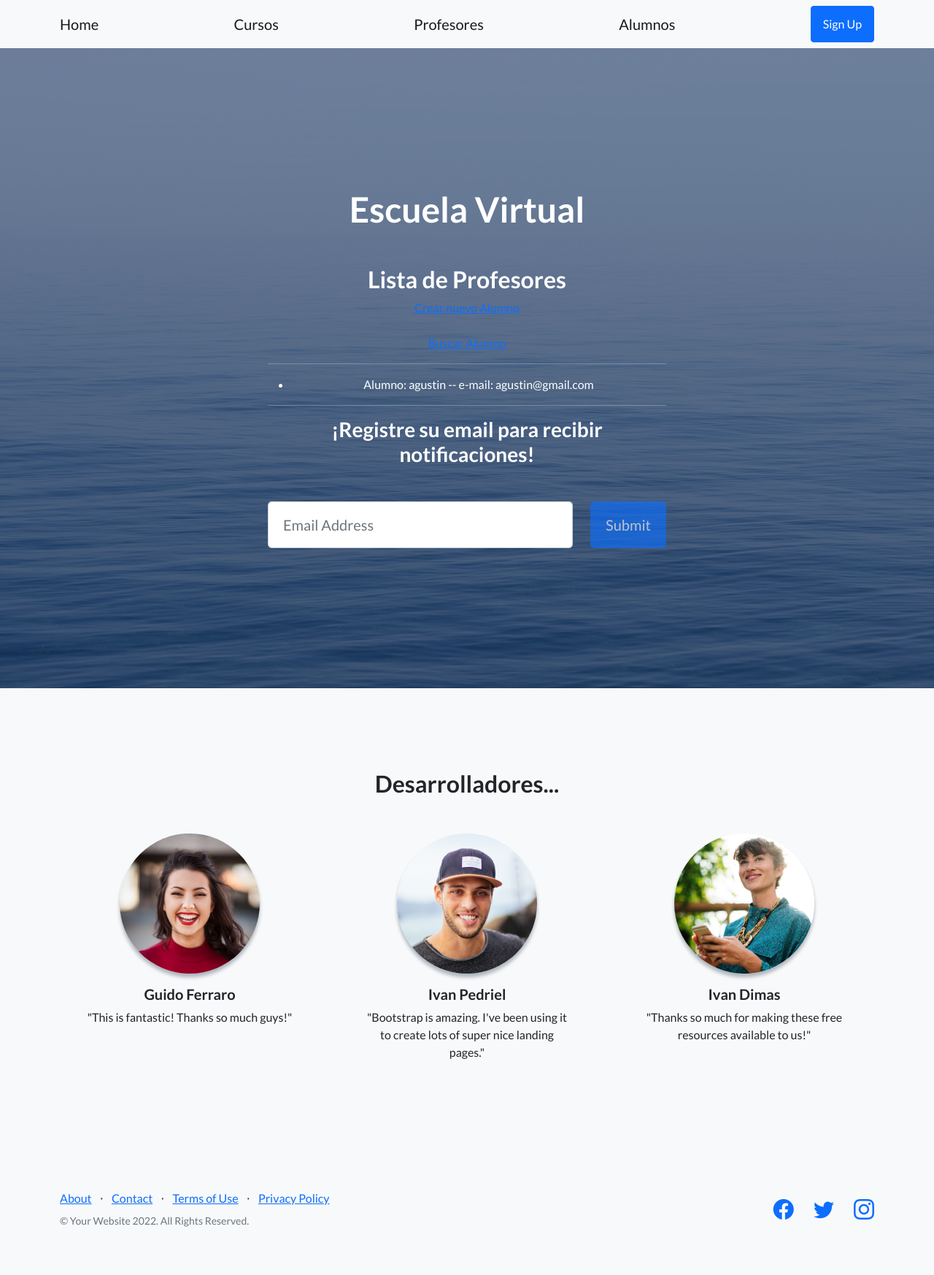
After one commit to ChuchooFerraro/Primer-entrega-proyecto-final, a Django app: page /alumnos/ in a window 1280 px wide. The commit adds this page. Shown: the whole page at 73% size. Run offline with Django 4.2, Linux system fonts and the light colour scheme; data comes from the database, SQL or seed files in the repository; both versions use the stored data as it was after the commit; some libraries are stand-ins or nearby versions.

Commit message:
cree todos los html

```diff
--- a/Final/App1/forms.py
+++ b/Final/App1/forms.py
@@ -1,8 +1,5 @@
 from django import forms
 
-class Cursoformulario(forms.Form):
-    curso = forms.CharField()
-    camada = forms.IntegerField()
 
 class Profesor_form(forms.Form):
     name = forms.CharField(max_length=20, min_length=3, label='Nombre')
--- /dev/null
+++ b/Final/App1/templates/App1/alumnos.html
@@ -0,0 +1,19 @@
+{% extends "App1/index.html" %}
+{% load static %}
+{% block contenidoQueCambia %}
+
+<h2>Lista de Profesores</h2>
+<a class="card_custom" href="#!">Crear nuevo Alumno</a>
+<br></br>
+<a class="card_custom" href="#!">Buscar Alumno</a>
+<hr></hr>
+<ul>
+    {% for a in alumnos %}
+        <li>
+            Alumno: {{a.name}}
+            -- e-mail: {{a.email}}
+        </li>
+    {% endfor %}
+</ul>
+<hr></hr>
+{% endblock %}
--- a/Final/App1/templates/App1/index.html
+++ b/Final/App1/templates/App1/index.html
@@ -23,7 +23,7 @@
                 <a class="navbar-brand" href="{% url 'Home' %}">Home</a>
                 <a class="navbar-brand" href="{% url 'Cursos' %}">Cursos</a>
                 <a class="navbar-brand" href="{% url 'Profesores' %}">Profesores</a>
-                <a class="navbar-brand" href="{% url 'Home' %}">Alumnos</a>
+                <a class="navbar-brand" href="{% url 'Alumnos' %}">Alumnos</a>
                 <a class="btn btn-primary" href="#signup">Sign Up</a>
             </div>
         </nav>
--- a/Final/App1/urls.py
+++ b/Final/App1/urls.py
@@ -20,11 +20,9 @@ from App1 import views
 
 
 urlpatterns = [
-    path('fecha/', views.fechaa),
-    path('azul/', views.azul),
     path('', views.start_boostrap, name='Home'),
-    path('form/', views.formulario),
     path('profesores/', views.profesores, name ='Profesores'),
     path('cursos/', views.cursos, name ='Cursos'),
+    path('alumnos/', views.alumnos, name ='Alumnos'),
     path('profesores_form/', views.profesor_forms_django, name ='Profesores_form'),
 ]
--- a/Final/App1/views.py
+++ b/Final/App1/views.py
@@ -4,38 +4,15 @@ from django.http import HttpResponse
 from django.template import loader, Template,Context
 from datetime import datetime
 from App1.models import Curso
-from App1.forms import Cursoformulario
 from App1.models import Profesor
 from App1.models import Alumno
 from App1.forms import Profesor_form
 
 # Create your views here.
 
-def fechaa(request):
-    dia= datetime.now()
-    texto = f"Hoy es: <br>{dia}"
-    return HttpResponse(texto)
-
-def azul(request):
-    return render(request, "App1/azul.html")
-
 def start_boostrap(request):
     return render(request, "App1/index.html")
 
-def formulario(request):
-
-    if request.method == 'POST':
-        miform = Cursoformulario(request.POST)
-        print(miform)
-
-        if miform.is_valid:
-            info = miform.cleaned_data
-            curso = Curso (curso = info['curso'], camada = info['camada'])
-            curso.save()
-            return render(request,'App1/formulario.html')
-    else:
-        miform = Cursoformulario()
-        return render(request,'App1/formulario.html',{"miform":miform})
 
 def profesores(request):
     profesors = Profesor.objects.all()
@@ -52,6 +29,14 @@ def cursos(request):
         'cursos': cursos
     }
     return render(request, 'App1/cursos.html',context_dict)
+
+def alumnos(request):
+    alumnos = Alumno.objects.all()
+
+    context_dict = {
+        'alumnos': alumnos
+    }
+    return render(request, 'App1/alumnos.html',context_dict)
 
 def profesor_forms_django(request):
     if request.method == 'POST':
```
Also changed, not shown: Final/App1/templates/App1/alumnos_form.html (added), Final/App1/templates/App1/alumnos_search.html (added), Final/App1/templates/App1/cursos_form.html (added), Final/App1/templates/App1/cursos_search.html (added), Final/App1/templates/App1/profesores_search.html (added), Final/db.sqlite3.
